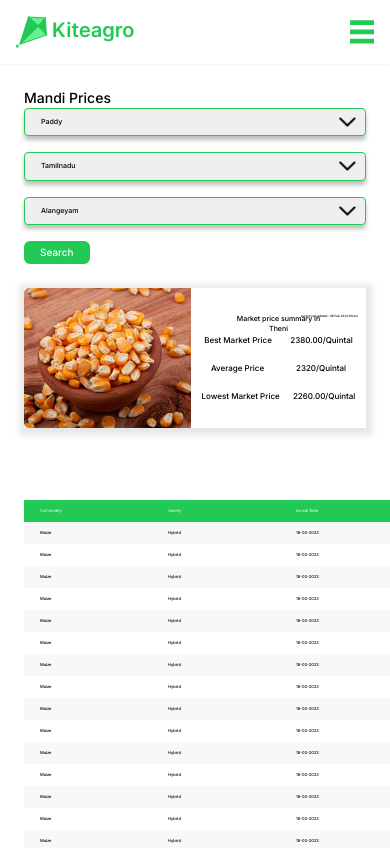
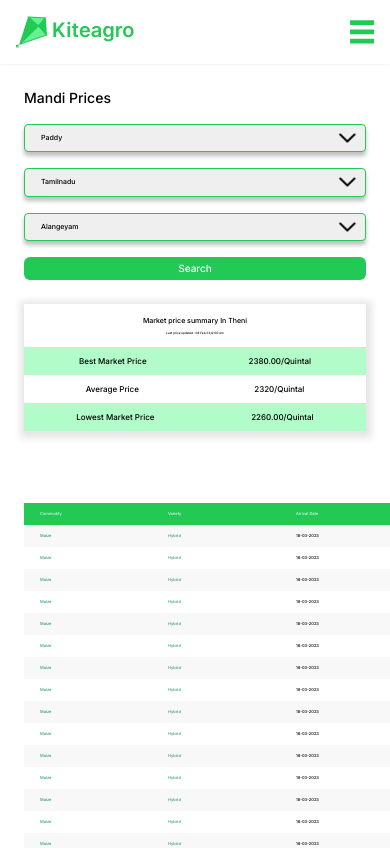
Before and after one commit to coinskite/mandee, a Next.js app: page /price in a window 390 px wide. Shown: the top 848 px of the page. Built offline with nearby package versions, Linux system fonts and the light colour scheme.

Commit message:
price page styles

```diff
--- a/comps/Price/Header.js
+++ b/comps/Price/Header.js
@@ -2,7 +2,7 @@
 function Header() {
   return (
     <div className="p-6">
-      <h1 className="text-sm xs:text-lg md:text-xl xl:text-2xl font-medium">
+      <h1 className="mb-4 text-sm xs:text-lg md:text-xl xl:text-2xl font-medium">
         Mandi Prices
       </h1>
 
@@ -26,36 +26,35 @@ function Header() {
           <option value="Anthiyur">Anthiyur</option>
         </select>
 
-        <button className="text-[10px] xs:text-xs xl:text-sm font-medium bg-[#22C954] text-white">
+        <button className="w-full text-[10px] xs:text-xs xl:text-sm font-medium bg-[#22C954] text-white">
           Search
         </button>
       </div>
 
       <div className="df gap-0 my-6 shadow-[1px_2px_7px_5px_#0000001A]">
-        <img src="./img/price/mazie.png" alt="" />
+        <img
+          className="hidden md:block"
+          src="./img/price/mazie.png"
+          alt=""
+        />
 
-        <div className="flex-1 text-center">
-          <div className="df justify-around p-2 relative">
-            <p className="text-[7px] xs:text-[10px] lg:text-sm xl:text-lg font-medium absolute top-2 left-1/2 -translate-x-1/2">Market price summary In Theni</p>
-            <p className="text-[3px] xs:text-[4px] md:text-[6px] xl:text-[8px] font-medium ml-auto">Last price updated : 08 Feb 23,12:00 am</p>
+        <div className="flex-1 text-[8px] md:text-[10px] lg:text-xs xl:text-sm font-medium text-center">
+          <div className="df flex-col gap-1 justify-around px-2 py-3 relative">
+            <p className="text-[7px] xs:text-[10px] lg:text-sm xl:text-lg font-medium md:absolute md:top-2 md:left-1/2 md:-translate-x-1/2">Market price summary In Theni</p>
+            <p className="md:ml-auto text-[3px] xs:text-[4px] md:text-[6px] xl:text-[8px] font-medium">Last price updated : 08 Feb 23,12:00 am</p>
           </div>
 
-          <div className="text-[8px] hidden font-medium df justify-around p-2">
-            <p>Commodity</p>
-            <p>Maize</p>
-          </div>
-
-          <div className="text-[8px] md:text-[10px] lg:text-xs xl:text-sm font-medium df justify-around p-2">
+          <div className="df justify-around p-2 bg-[#B1FCC8]">
             <p>Best Market Price</p>
             <p>2380.00/Quintal</p>
           </div>
 
-          <div className="text-[8px] md:text-[10px] lg:text-xs xl:text-sm font-medium df justify-around p-2">
+          <div className="df justify-around p-2">
             <p>Average Price</p>
             <p>2320/Quintal</p>
           </div>
 
-          <div className="text-[8px] md:text-[10px] lg:text-xs xl:text-sm font-medium df justify-around p-2">
+          <div className="df justify-around p-2 bg-[#B1FCC8]">
             <p>Lowest Market Price</p>
             <p>2260.00/Quintal</p>
           </div>
--- a/comps/Price/Table.js
+++ b/comps/Price/Table.js
@@ -32,16 +32,16 @@ function Table() {
         <tbody>
           {
             list.map(l => (
-              <tr key={l.key} className="odd:bg-[#F8F8F8]">
-                <td className="text-[4px] xs:text-[6px] sm:text-[8px] md:text-[10px] font-medium px-4 py-2">{l.commodity}</td>
-                <td className="text-[4px] xs:text-[6px] sm:text-[7px] md:text-[8px] lg:text-[10px] xl:text-xs font-medium px-4 py-2">{l.variety}</td>
-                <td className="text-[4px] xs:text-[6px] sm:text-[7px] md:text-[8px] lg:text-[10px] xl:text-xs font-medium px-4 py-2">{l.arrivalDate}</td>
-                <td className="text-[4px] xs:text-[6px] sm:text-[7px] md:text-[8px] lg:text-[10px] xl:text-xs font-medium px-4 py-2">{l.state}</td>
-                <td className="text-[4px] xs:text-[6px] sm:text-[7px] md:text-[8px] lg:text-[10px] xl:text-xs font-medium px-4 py-2">{l.district}</td>
-                <td className="text-[4px] xs:text-[6px] sm:text-[7px] md:text-[8px] lg:text-[10px] xl:text-xs font-medium px-4 py-2">{l.market}</td>
-                <td className="text-[4px] xs:text-[6px] sm:text-[7px] md:text-[8px] lg:text-[10px] xl:text-xs font-medium px-4 py-2">{l.maxPrice}</td>
-                <td className="text-[4px] xs:text-[6px] sm:text-[7px] md:text-[8px] lg:text-[10px] xl:text-xs font-medium px-4 py-2">{l.avgPrice}</td>
-                <td className="text-[4px] xs:text-[6px] sm:text-[7px] md:text-[8px] lg:text-[10px] xl:text-xs  font-medium px-4 py-2">{l.minPrice}</td>
+              <tr key={l.key} className="odd:bg-[#F8F8F8] text-[4px] xs:text-[6px] sm:text-[7px] md:text-[8px] lg:text-[10px] xl:text-xs font-medium">
+                <td className="px-4 py-2 text-[#32A071]">{l.commodity}</td>
+                <td className="px-4 py-2 text-[#32A071]">{l.variety}</td>
+                <td className="px-4 py-2">{l.arrivalDate}</td>
+                <td className="px-4 py-2">{l.state}</td>
+                <td className="px-4 py-2">{l.district}</td>
+                <td className="px-4 py-2">{l.market}</td>
+                <td className="px-4 py-2">₹ {l.maxPrice}</td>
+                <td className="px-4 py-2">₹ {l.avgPrice}</td>
+                <td className="px-4 py-2">₹ {l.minPrice}</td>
               </tr>
             ))
           }
--- a/comps/Price/index.js
+++ b/comps/Price/index.js
@@ -4,11 +4,11 @@ import Final from "./Final";
 
 function Price() {
   return (
-    <>
+    <div className="max-w-7xl mx-auto">
       <Header />
       <Table />
       <Final />
-    </>
+    </div>
   )
 }
 
```
